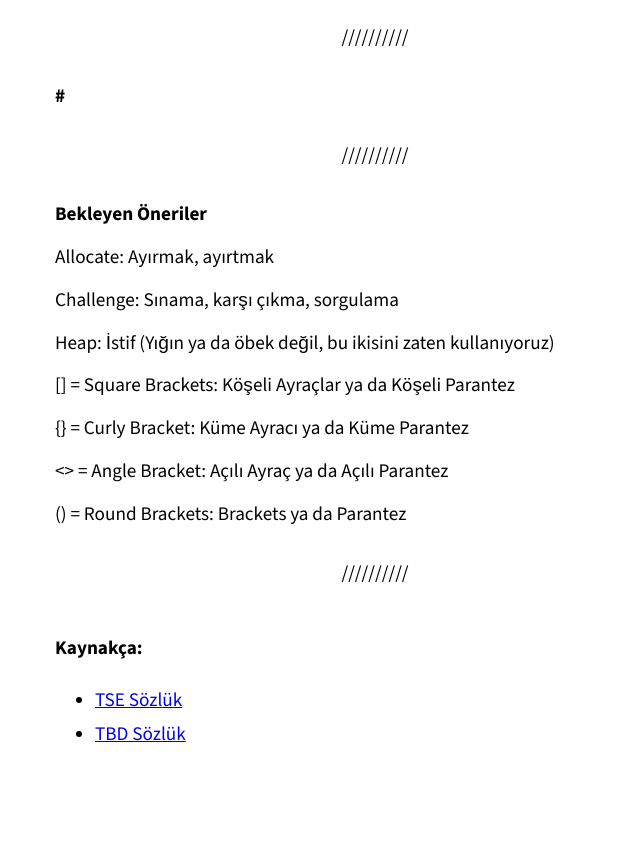
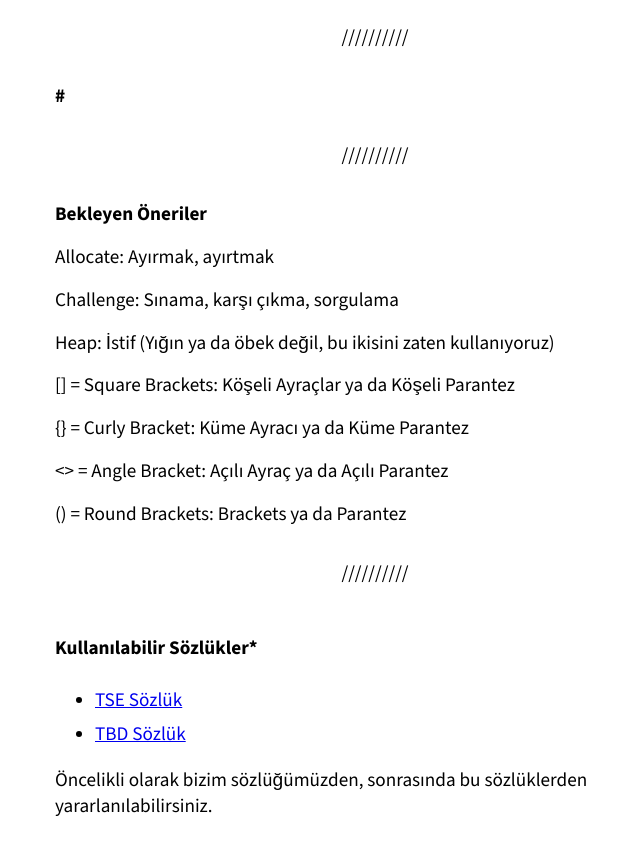
Before and after one commit to gnometurk/gnomeorgtr, a Jekyll site: the page built from ceviri/sozluk.md, in a window 1280 px wide and 900 px high, scrolled down 10055 px. Shown: the top 855 px of the window, without its empty margins (265-905 px from the left). Built offline with Jekyll 4.4.1, drawn with Linux system fonts in a browser that asks for light colours; before the commit the page ends 10886 px from its top, so only the background shows below that.

Commit message:
Update sozluk.md
Kaynakça yerine farklı ifade kullan

```diff
--- a/ceviri/sozluk.md
+++ b/ceviri/sozluk.md
@@ -444,6 +444,8 @@ Heap: İstif (Yığın ya da öbek değil, bu ikisini zaten kullanıyoruz)
 
 ---
 
-#### Kaynakça:
+#### Kullanılabilir Sözlükler*
 - [TSE Sözlük](https://web.archive.org/web/20180823201942/https://statik.tse.org.tr/upload/tr/dosya/icerikyonetimi/552/19012016170409-4.pdf)
 - [TBD Sözlük](https://eski.tbd.org.tr/index.php?sayfa=sozluk&mi1&tipi=entr&harf=A)
+
+Öncelikli olarak bizim sözlüğümüzden, sonrasında bu sözlüklerden yararlanılabilirsiniz.
```
